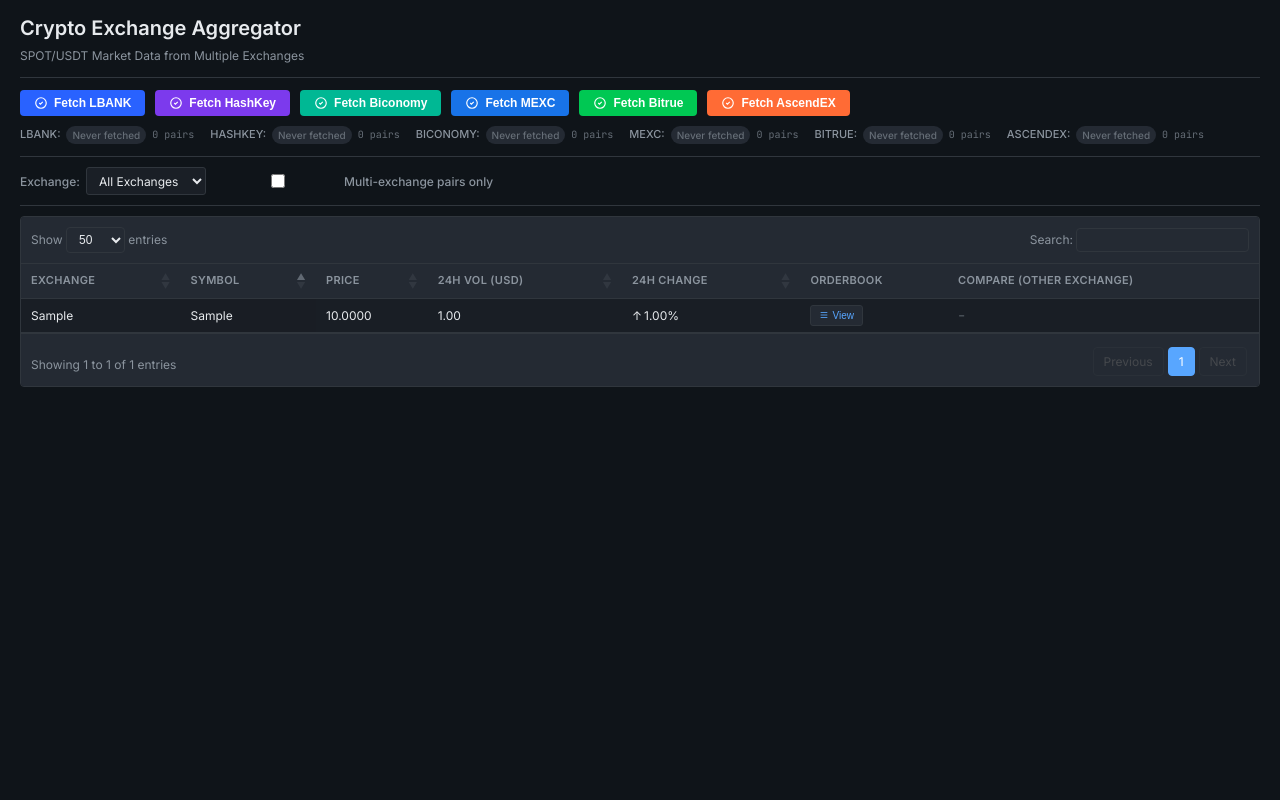
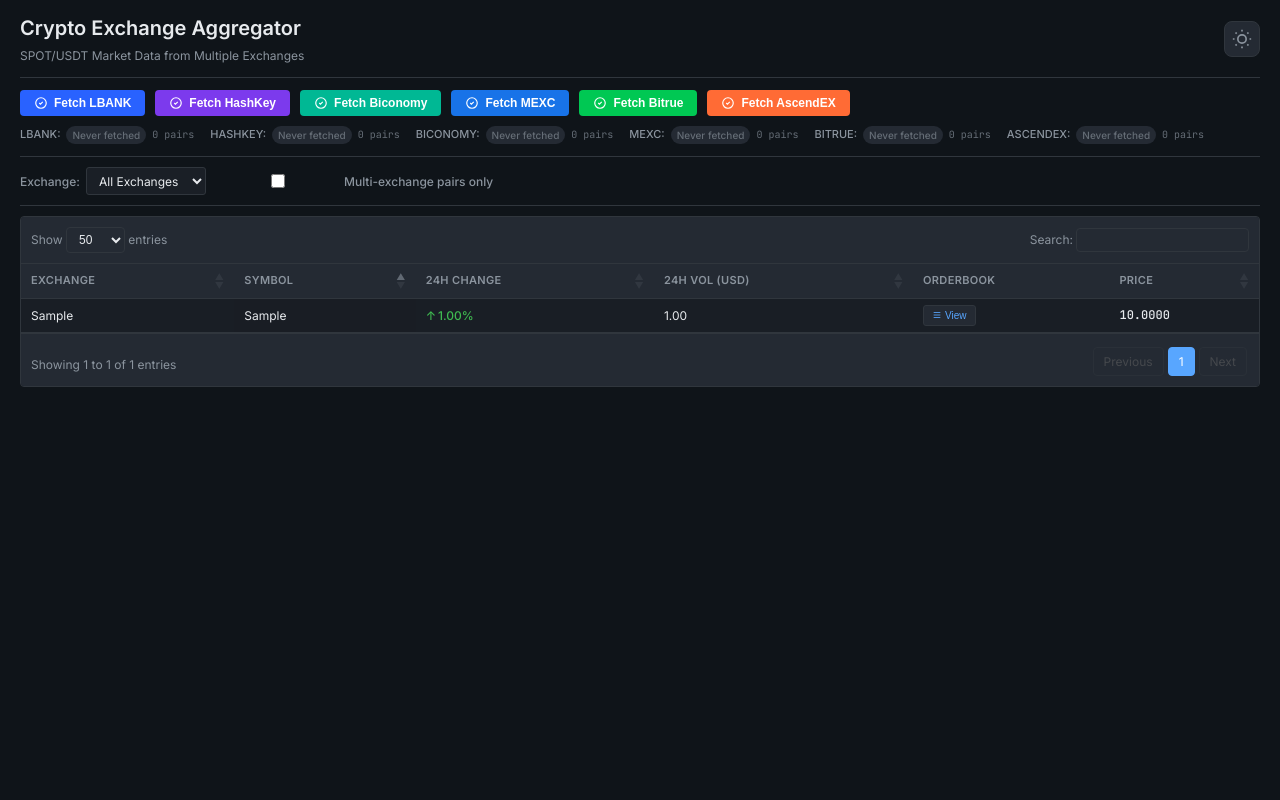
Before and after one commit to gosdorxda/arbit-replit, a Flask app: page / in a window 1280 px wide. Run offline with Flask 3, Linux system fonts and the light colour scheme; tables that the repository leaves empty hold one stand-in row (values such as "Sample post"); data that the repository does not hold is empty; some libraries are stand-ins or nearby versions.

Commit message:
Add theme switching and update table layout for better data display
Implement dark/light mode toggle, reorder table columns to Exchange, Symbol, 24h Change, 24h Vol USD, Orderbook, Price, and fix 24h Change color rendering.

Replit-Commit-Author: Agent
Replit-Commit-Session-Id: 5db5806e-7ace-4175-aae1-e70fb42071b8
Replit-Commit-Checkpoint-Type: intermediate_checkpoint
Replit-Commit-Event-Id: d206f6a1-0361-416d-9a25-8335b42591df
Replit-Commit-Screenshot-Url: https://storage.googleapis.com/screenshot-production-us-central1/d5f23ff5-1964-4bd9-a045-77314b1ac88f/5db5806e-7ace-4175-aae1-e70fb42071b8/eQNOwmL
Replit-Helium-Checkpoint-Created: true

```diff
--- a/routes.py
+++ b/routes.py
@@ -196,9 +196,10 @@ def get_tickers():
     column_map = {
         '0': SpotTicker.exchange,
         '1': SpotTicker.symbol,
-        '2': SpotTicker.price,
+        '2': SpotTicker.change_24h,
         '3': SpotTicker.turnover_24h,
-        '4': SpotTicker.change_24h
+        '4': None,
+        '5': SpotTicker.price
     }
 
     query = SpotTicker.query
@@ -227,10 +228,13 @@ def get_tickers():
     filtered_records = query.count()
 
     order_col = column_map.get(order_column, SpotTicker.symbol)
-    if order_dir == 'desc':
-        query = query.order_by(order_col.desc())
+    if order_col is not None:
+        if order_dir == 'desc':
+            query = query.order_by(order_col.desc())
+        else:
+            query = query.order_by(order_col.asc())
     else:
-        query = query.order_by(order_col.asc())
+        query = query.order_by(SpotTicker.symbol.asc())
 
     tickers = query.offset(start).limit(length).all()
 
--- a/static/css/style.css
+++ b/static/css/style.css
@@ -1,7 +1,9 @@
-:root {
+:root,
+[data-theme="dark"] {
     --bg-primary: #0f1419;
     --bg-secondary: #1a1f26;
     --bg-tertiary: #242a33;
+    --bg-hover: #2d333b;
     --text-primary: #e7eaed;
     --text-secondary: #8b949e;
     --text-muted: #656d76;
@@ -16,6 +18,27 @@
     --mexc-color: #1873e8;
     --bitrue-color: #00c853;
     --ascendex-color: #ff6b35;
+}
+
+[data-theme="light"] {
+    --bg-primary: #f6f8fa;
+    --bg-secondary: #ffffff;
+    --bg-tertiary: #f0f3f6;
+    --bg-hover: #e8ecf0;
+    --text-primary: #1f2328;
+    --text-secondary: #656d76;
+    --text-muted: #8b949e;
+    --border-color: #d1d9e0;
+    --accent-blue: #0969da;
+    --accent-green: #1a7f37;
+    --accent-red: #cf222e;
+    --accent-yellow: #9a6700;
+    --lbank-color: #2962ff;
+    --hashkey-color: #7c3aed;
+    --biconomy-color: #00a884;
+    --mexc-color: #1873e8;
+    --bitrue-color: #00a846;
+    --ascendex-color: #e85d2d;
 }
 
 * {
@@ -53,12 +76,44 @@ body {
 .header {
     padding: 12px 0;
     border-bottom: 1px solid var(--border-color);
+    display: flex;
+    justify-content: space-between;
+    align-items: center;
 }
 
 .header-content {
     display: flex;
     flex-direction: column;
     gap: 2px;
+}
+
+.theme-toggle {
+    display: flex;
+    align-items: center;
+    justify-content: center;
+    width: 36px;
+    height: 36px;
+    background-color: var(--bg-tertiary);
+    border: 1px solid var(--border-color);
+    border-radius: 8px;
+    cursor: pointer;
+    transition: all 0.2s ease;
+    color: var(--text-secondary);
+}
+
+.theme-toggle:hover {
+    background-color: var(--bg-hover);
+    color: var(--accent-yellow);
+    border-color: var(--accent-yellow);
+}
+
+.theme-toggle svg {
+    width: 20px;
+    height: 20px;
+}
+
+.icon-sun, .icon-moon {
+    display: none;
 }
 
 .title {
@@ -438,16 +493,30 @@ tbody tr:last-child td {
     white-space: nowrap;
 }
 
-.td-change.positive {
+.td-change.positive,
+.change-positive {
     color: var(--accent-green);
+    font-weight: 500;
 }
 
-.td-change.negative {
+.td-change.negative,
+.change-negative {
     color: var(--accent-red);
+    font-weight: 500;
 }
 
-.td-change.neutral {
+.td-change.neutral,
+.change-neutral {
     color: var(--text-muted);
+}
+
+.change-arrow {
+    margin-right: 2px;
+}
+
+.price-value {
+    font-family: 'JetBrains Mono', monospace;
+    font-weight: 500;
 }
 
 .change-arrow {
--- a/static/js/main.js
+++ b/static/js/main.js
@@ -1,6 +1,7 @@
 let dataTable = null;
 
 $(document).ready(function() {
+    initTheme();
     initDataTable();
     loadStatus();
 
@@ -38,9 +39,11 @@ function initDataTable() {
                 orderable: true
             },
             {
-                data: 'price',
+                data: 'change_24h',
                 render: function(data) {
-                    return formatPrice(data);
+                    const changeClass = data > 0 ? 'change-positive' : data < 0 ? 'change-negative' : 'change-neutral';
+                    const changeArrow = data > 0 ? '↑' : data < 0 ? '↓' : '−';
+                    return `<span class="${changeClass}"><span class="change-arrow">${changeArrow}</span>${formatChange(data)}%</span>`;
                 },
                 orderable: true
             },
@@ -64,15 +67,6 @@ function initDataTable() {
                 orderable: true
             },
             {
-                data: 'change_24h',
-                render: function(data) {
-                    const changeClass = data > 0 ? 'positive' : data < 0 ? 'negative' : 'neutral';
-                    const changeArrow = data > 0 ? '↑' : data < 0 ? '↓' : '−';
-                    return `<span class="${changeClass}"><span class="change-arrow">${changeArrow}</span>${formatChange(data)}%</span>`;
-                },
-                orderable: true
-            },
-            {
                 data: null,
                 render: function(data) {
                     return `<button class="orderbook-btn" onclick="showOrderbook('${data.exchange}', '${data.symbol}')">
@@ -85,39 +79,11 @@ function initDataTable() {
                 orderable: false
             },
             {
-                data: 'peers',
-                render: function(peers, type, row) {
-                    if (!peers || peers.length === 0) {
-                        return '<span class="no-peer">−</span>';
-                    }
-
-                    let html = '<div class="peer-list">';
-                    peers.forEach(peer => {
-                        if (!peer.price) return;
-                        const peerExchangeClass = peer.exchange.toLowerCase();
-                        const priceDiff = ((peer.price - row.price) / row.price * 100);
-                        const diffClass = priceDiff > 0.01 ? 'positive' : priceDiff < -0.01 ? 'negative' : 'neutral';
-                        const diffSign = priceDiff > 0 ? '+' : '';
-                        const peerVolume = peer.turnover_24h ? formatVolume(peer.turnover_24h) : '−';
-
-                        html += `
-                            <div class="peer-data">
-                                <span class="peer-exchange ${peerExchangeClass}">${peer.exchange}</span>
-                                <span class="peer-price">${formatPrice(peer.price)}</span>
-                                <span class="peer-diff ${diffClass}">(${diffSign}${priceDiff.toFixed(2)}%)</span>
-                                <span class="peer-volume">Vol: ${peerVolume}</span>
-                                <button class="orderbook-btn-sm" onclick="showOrderbook('${peer.exchange}', '${peer.symbol}')">
-                                    <svg viewBox="0 0 24 24" fill="none" stroke="currentColor" stroke-width="2">
-                                        <path d="M4 6h16M4 12h16M4 18h16"/>
-                                    </svg>
-                                </button>
-                            </div>
-                        `;
-                    });
-                    html += '</div>';
-                    return html;
+                data: 'price',
+                render: function(data) {
+                    return `<span class="price-value">${formatPrice(data)}</span>`;
                 },
-                orderable: false
+                orderable: true
             }
         ],
         order: [[1, 'asc']],
@@ -323,3 +289,31 @@ function showToast(message, type = 'info') {
         toast.classList.remove('show');
     }, 3000);
 }
+
+function initTheme() {
+    const savedTheme = localStorage.getItem('theme') || 'dark';
+    document.documentElement.setAttribute('data-theme', savedTheme);
+    updateThemeIcon(savedTheme);
+}
+
+function toggleTheme() {
+    const currentTheme = document.documentElement.getAttribute('data-theme') || 'dark';
+    const newTheme = currentTheme === 'dark' ? 'light' : 'dark';
+
+    document.documentElement.setAttribute('data-theme', newTheme);
+    localStorage.setItem('theme', newTheme);
+    updateThemeIcon(newTheme);
+}
+
+function updateThemeIcon(theme) {
+    const iconSun = document.querySelector('.icon-sun');
+    const iconMoon = document.querySelector('.icon-moon');
+
+    if (theme === 'dark') {
+        iconSun.style.display = 'block';
+        iconMoon.style.display = 'none';
+    } else {
+        iconSun.style.display = 'none';
+        iconMoon.style.display = 'block';
+    }
+}
--- a/templates/index.html
+++ b/templates/index.html
@@ -15,6 +15,15 @@
                 <h1 class="title">Crypto Exchange Aggregator</h1>
                 <p class="subtitle">SPOT/USDT Market Data from Multiple Exchanges</p>
             </div>
+            <button id="theme-toggle" class="theme-toggle" onclick="toggleTheme()">
+                <svg class="icon-sun" viewBox="0 0 24 24" fill="none" stroke="currentColor" stroke-width="2">
+                    <circle cx="12" cy="12" r="5"/>
+                    <path d="M12 1v2M12 21v2M4.22 4.22l1.42 1.42M18.36 18.36l1.42 1.42M1 12h2M21 12h2M4.22 19.78l1.42-1.42M18.36 5.64l1.42-1.42"/>
+                </svg>
+                <svg class="icon-moon" viewBox="0 0 24 24" fill="none" stroke="currentColor" stroke-width="2">
+                    <path d="M21 12.79A9 9 0 1111.21 3 7 7 0 0021 12.79z"/>
+                </svg>
+            </button>
         </header>
 
         <section class="control-panel">
@@ -133,11 +142,10 @@
                         <tr>
                             <th>Exchange</th>
                             <th>Symbol</th>
+                            <th>24h Change</th>
+                            <th>24h Vol (USD)</th>
+                            <th>Orderbook</th>
                             <th>Price</th>
-                            <th>24h Vol (USD)</th>
-                            <th>24h Change</th>
-                            <th>Orderbook</th>
-                            <th>Compare (Other Exchange)</th>
                         </tr>
                     </thead>
                     <tbody></tbody>
```
